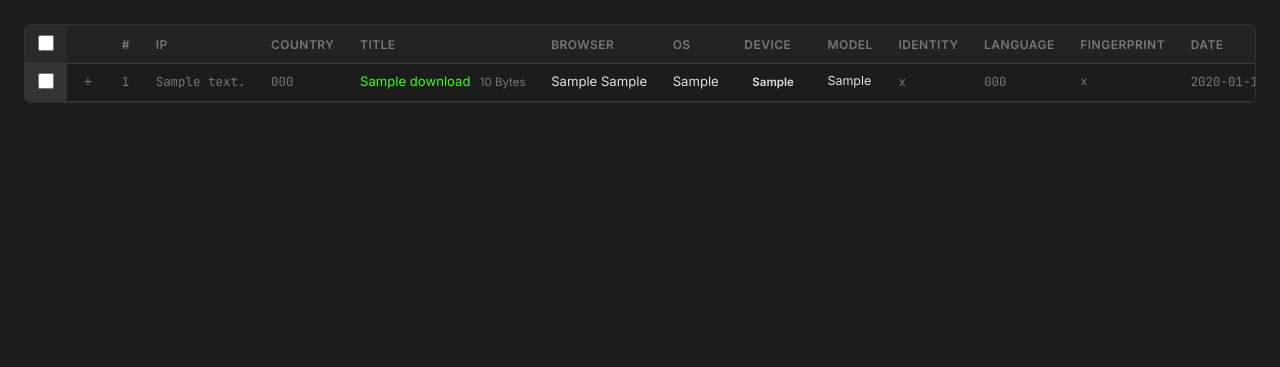
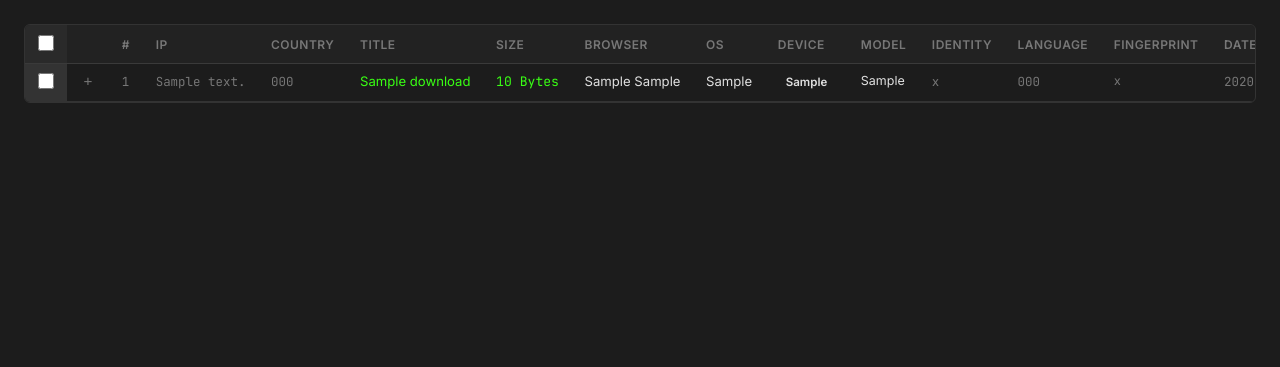
Before and after one commit to davic80/yt2mp3, a Flask app: page /db/ in a window 1280 px wide. Shown: the part 53-420 px from the top of the page. Run offline with Flask 3, Linux system fonts and the light colour scheme; tables that the repository leaves empty hold one stand-in row (values such as "Sample post"); parts of the project's set-up code (start-up, migrations or seed data) failed here and were passed over.

Commit message:
feat: v2.0.2 — file size as download column, accept playlist URLs

```diff
--- a/app/templates/admin/_table.html
+++ b/app/templates/admin/_table.html
@@ -11,6 +11,7 @@
         <th>ip</th>
         <th>country</th>
         <th>title</th>
+        <th>size</th>
         <th>browser</th>
         <th>os</th>
         <th>device</th>
@@ -47,14 +48,20 @@
              onclick="event.preventDefault(); renameTitle('{{ row.job_id }}', '{{ row.title | e }}')">
             {{ row.title | truncate(45, True) }}
           </a>
-          {% if row.file_size %}
-          <span style="color:var(--muted);font-size:.72rem;margin-left:.35rem;">{{ row.file_size | filesizeformat }}</span>
-          {% endif %}
           {% else %}
           <span style="color: var(--muted);">{{ row.title | truncate(45, True) if row.title else '—' }}</span>
-          {% if row.file_size %}
-          <span style="color:var(--muted);font-size:.72rem;margin-left:.35rem;">{{ row.file_size | filesizeformat }}</span>
           {% endif %}
+        </td>
+        <td class="mono" style="white-space:nowrap;">
+          {% if row.file_size and row.status == 'done' %}
+          <a href="/files/{{ row.job_id }}" style="color:var(--neon);text-decoration:none;font-size:.82rem;"
+             title="Descargar {{ row.file_name or row.job_id }}.mp3">
+            {{ row.file_size | filesizeformat }}
+          </a>
+          {% elif row.file_size %}
+          <span style="color:var(--muted);font-size:.82rem;">{{ row.file_size | filesizeformat }}</span>
+          {% else %}
+          <span style="color:var(--muted)">—</span>
           {% endif %}
         </td>
         <td>{{ row.ua_browser or '—' }} {{ row.ua_browser_version or '' }}</td>
@@ -89,7 +96,7 @@
         </td>
       </tr>
       <tr class="detail-row" id="detail-{{ row.id }}" style="display:none">
-        <td colspan="16">
+        <td colspan="17">
           <div class="detail-grid">
             <div class="detail-item">
               <span class="detail-label">YouTube URL</span>
--- a/docker-compose.yml
+++ b/docker-compose.yml
@@ -16,7 +16,7 @@ services:
       - WEBAUTHN_RP_NAME=${WEBAUTHN_RP_NAME:-yt2mp3 admin}
       - WEBAUTHN_ORIGIN=${WEBAUTHN_ORIGIN:-http://localhost:5000}
       - SESSION_COOKIE_SECURE=${SESSION_COOKIE_SECURE:-false}
-      - APP_VERSION=${APP_VERSION:-2.0.1}
+      - APP_VERSION=${APP_VERSION:-2.0.2}
       - ADMIN_REFRESH_INTERVAL=${ADMIN_REFRESH_INTERVAL:-300}
       - GEOIP_PATH=${GEOIP_PATH:-/app/geoip/GeoLite2-City.mmdb}
       - ADMIN_EMAIL=${ADMIN_EMAIL:-}
```
Also changed, not shown: app/routes.py (+6 -6 lines), CHANGELOG.md, 1 other file.
